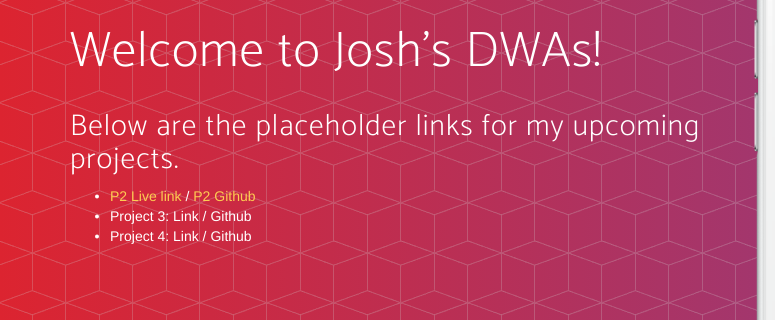
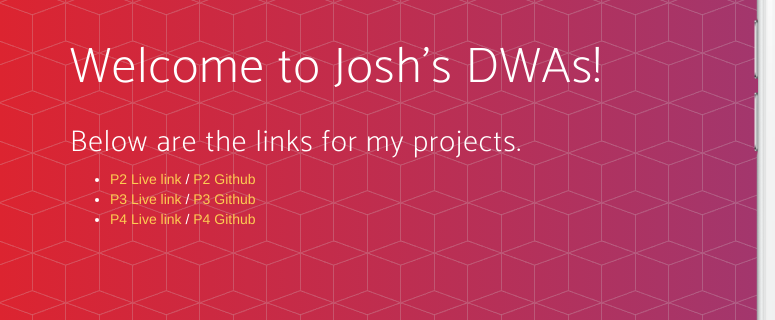
Before and after one commit to TheWriterJosh/p1, a website: page index.html in a window 1280 px wide. Shown: the part 260-580 px from the top of the page, 0-775 px from the left. Drawn offline with nearby package versions, Linux system fonts and the light colour scheme; a web font is replaced by a local one.

Commit message:
updated p3/p4 links

```diff
--- a/index.html
+++ b/index.html
@@ -57,14 +57,20 @@
                     <div class="header-content">
                         <div class="header-content-inner">
                           <h1>Welcome to Josh's DWAs!</h1>
-                          <h2>Below are the placeholder links for my upcoming projects.</h2>
+                          <h2>Below are the links for my projects.</h2>
                               <ul>
                                   <li>
                                 	    <a href="http://p2.thewriter.site">P2 Live link</a> /
                               	      <a href="http://github.com/TheWriterJosh/p2">P2 Github</a>
                                   </li>
-                                  <li>Project 3: Link / Github</li>
-                                  <li>Project 4: Link / Github</li>
+                                  <li>
+                                      <a href="http://p3.thewriter.site">P3 Live link</a> /
+                                      <a href="http://github.com/TheWriterJosh/p3">P3 Github</a>
+                                  </li>
+                                  <li>
+                                      <a href="http://p4.thewriter.site">P4 Live link</a> /
+                                      <a href="http://github.com/TheWriterJosh/p4">P4 Github</a>
+                                  </li>
                               </ul>
                         </div>
                     </div>
```
